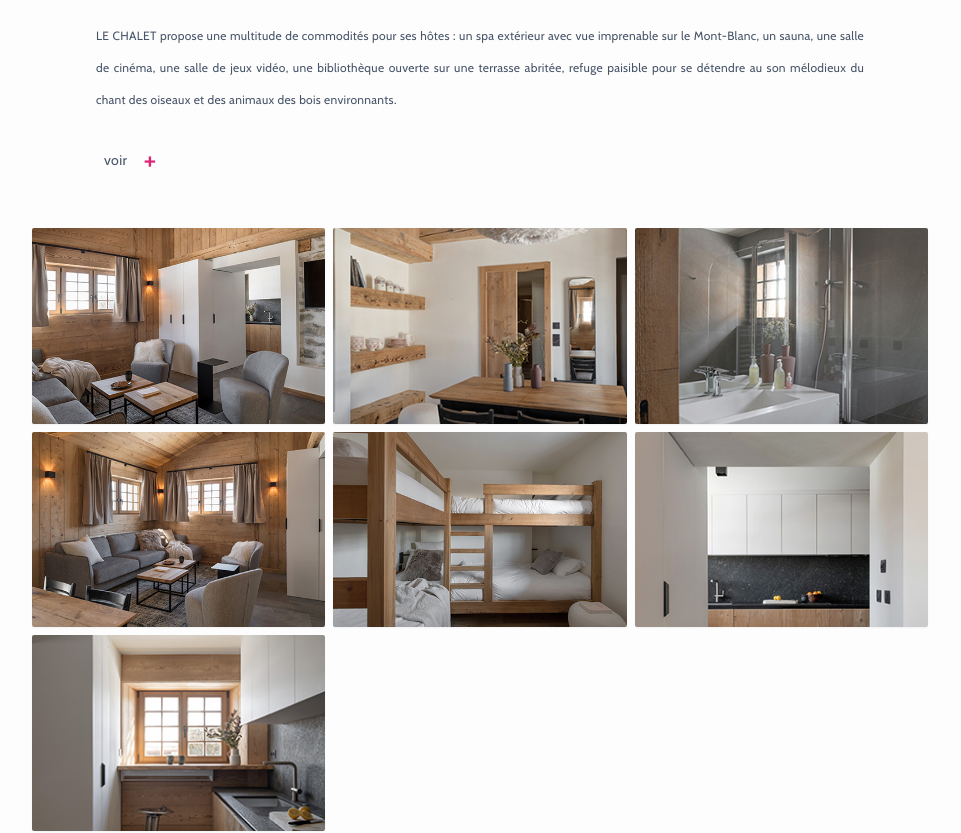
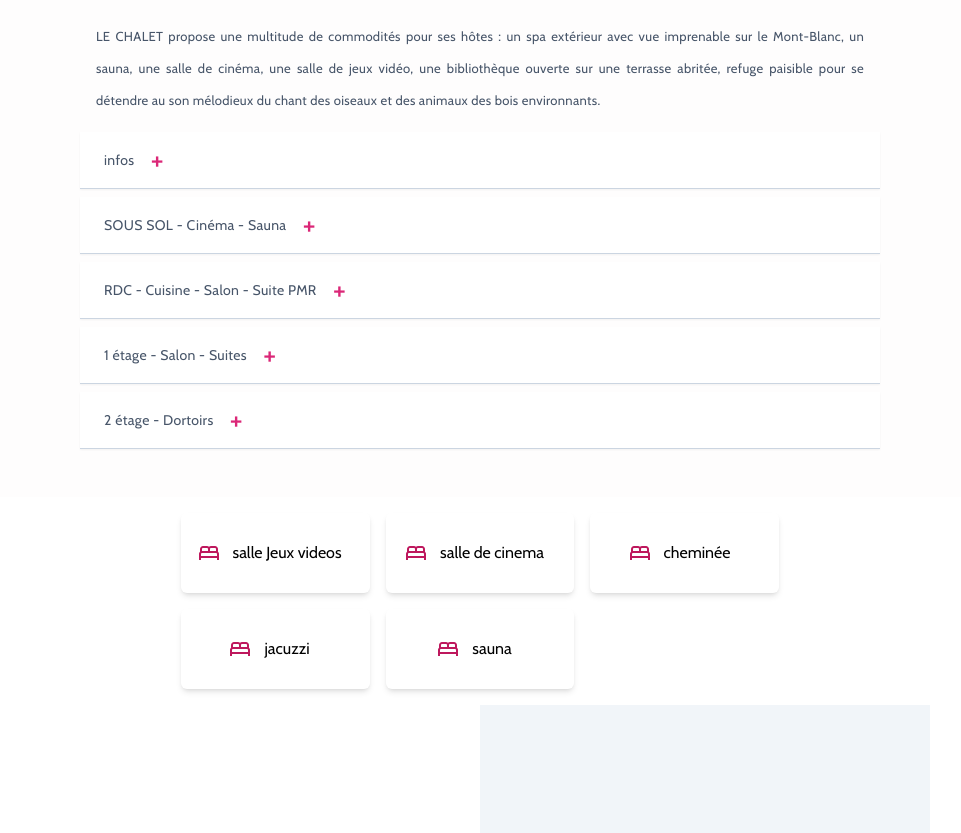
Before and after one commit to devillers/chaletremy, a Next.js app: page /chalet in a window 1280 px wide. Shown: the part 560-1393 px from the top of the page, without its empty margins (160-1121 px from the left). Built offline with nearby package versions, Linux system fonts and the light colour scheme; no server answers; some icons are missing.

Commit message:
accordion

```diff
--- a/app/chalet/page.js
+++ b/app/chalet/page.js
@@ -12,6 +12,7 @@ import { TbBath } from 'react-icons/tb';
 import Accordion from '../components/Accordion'; // Importer le composant Accordion
 import dynamic from 'next/dynamic';
 import 'leaflet/dist/leaflet.css';
+import imagesData from '../json/chalet.json';
 
 // Dynamically import the MapComponent for client-side rendering
 const DynamicMap = dynamic(() => import('../components/MapComponent'), {
@@ -160,7 +161,7 @@ export default function Home() {
               <TbBath className="h-[16px] w-[16px] mr-2 text-pink-600 " />9 sdb
             </a>
           </div>
-          <div className="text-[12px] mt-4">
+          <div className="text-[12px] md:text-[13px] mt-4">
             <p
               className={`${Cabine.className} tracking-wide p-4 leading-8 text-justify`}
             >
@@ -171,7 +172,7 @@ export default function Home() {
               mélodieux du chant des oiseaux et des animaux des bois
               environnants.
             </p>
-            <Accordion title="voir">
+            <Accordion title="infos">
               <p
                 className={`${Cabine.className} tracking-wide p-2 leading-8 text-justify`}
               >
@@ -199,11 +200,25 @@ export default function Home() {
                 communicante permet d’accéder facilement aux deux espaces.
               </p>
             </Accordion>
+            <Accordion title=" SOUS SOL - Cinéma - Sauna ">
+              <h3>SOUS SOL </h3>
+              <PhotoGallery images={imagesData} />
+            </Accordion>
+            <Accordion title="RDC - Cuisine - Salon - Suite PMR">
+              <h3>RDC </h3>
+              <PhotoGallery images={imagesData} />
+            </Accordion>
+            <Accordion title="1 étage - Salon - Suites">
+              <h3> 1 ETAGE </h3>
+              <PhotoGallery images={imagesData} />
+            </Accordion>
+            <Accordion title="2 étage - Dortoirs">
+              <h3> 2 ETAGE </h3>
+              <PhotoGallery images={imagesData} />
+            </Accordion>
           </div>
         </div>
-        <div id="about">
-          <PhotoGallery />
-        </div>
+        <div id="about">{/* a faire  */}</div>
       </section>
       <section
         id="about"
--- a/app/components/Accordion.js
+++ b/app/components/Accordion.js
@@ -9,9 +9,9 @@ const Accordion = ({ title, children }) => {
   };
 
   return (
-    <div className="">
+    <div className="bg-white border-b-slate-300 border-b-[1px] mb-2 shadow-sm roudne-sm">
       <button
-        className={`${Cabine.className}w-full text-left p-4 focus:outline-none flex items-center`}
+        className={`${Cabine.className}w-full text-left p-4 focus:outline-none flex items-center `}
         onClick={toggleAccordion}
       >
         <h3 className={`${Cabine.className} text-[14px] tracking-wide ml-2`}>
--- a/app/components/PhotoGallery.js
+++ b/app/components/PhotoGallery.js
@@ -1,16 +1,6 @@
 import { useState } from 'react';
 
-const images = [
-  { src: '/flat/flat-0.jpg', alt: 'Rectangle Image 1' },
-  { src: '/flat/flat-1.jpg', alt: 'Rectangle Image 1' },
-  { src: '/flat/flat-2.jpg', alt: 'Rectangle Image 1' },
-  { src: '/flat/flat-3.jpg', alt: 'Rectangle Image 1' },
-  { src: '/flat/flat-4.jpg', alt: 'Rectangle Image 1' },
-  { src: '/flat/flat-5.jpg', alt: 'Rectangle Image 1' },
-  { src: '/flat/flat-6.jpg', alt: 'Rectangle Image 1' },
-];
-
-const Gallery = () => {
+const Gallery = ({ images }) => {
   const [isPopupOpen, setIsPopupOpen] = useState(false);
   const [selectedImage, setSelectedImage] = useState(null);
 
--- a/app/flat/page.js
+++ b/app/flat/page.js
@@ -12,6 +12,7 @@ import { TbBath } from 'react-icons/tb';
 import Accordion from '../components/Accordion'; // Importer le composant Accordion
 import dynamic from 'next/dynamic';
 import 'leaflet/dist/leaflet.css';
+import imagesData from '../json/flat.json';
 
 // Dynamically import the MapComponent for client-side rendering
 const DynamicMap = dynamic(() => import('../components/MapComponent'), {
@@ -163,9 +164,9 @@ export default function Home() {
               <TbBath className="h-[16px] w-[16px] mr-2 text-pink-600 " />1 sdb
             </a>
           </div>
-          <div className="">
+          <div className="text-[12px] md:text-[13px] mt-4">
             <p
-              className={`${Cabine.className}  mt-7 tracking-wide p-4 text-[13px] leading-8 text-justify`}
+              className={`${Cabine.className}  mt-7 tracking-wide p-4 leading-8 text-justify`}
             >
               Bienvenue dans cet appartement au sein d'un chalet historique de
               Saint-Gervais. Idéalement situé entre Chamonix et Megève, au pied
@@ -178,7 +179,7 @@ export default function Home() {
             </p>
             <Accordion title="infos supplémentaires">
               <p
-                className={`${Cabine.className} tracking-wide p-2 text-[13px] leading-8 text-justify`}
+                className={`${Cabine.className} tracking-wide p-2 leading-8 text-justify`}
               >
                 L'appartement se compose de 2 chambres équipées d'une literie
                 neuve et confortable : La chambre principale offre intimité et
@@ -218,11 +219,14 @@ export default function Home() {
                 les Alpes.
               </p>
             </Accordion>
+            <Accordion title="1 etage">
+              <p> test </p>
+
+              <PhotoGallery images={imagesData} />
+            </Accordion>
           </div>
         </div>
-        <div id="about">
-          <PhotoGallery />
-        </div>
+        <div id="about"></div>
       </section>
       {/* Content */}
       <section
--- /dev/null
+++ b/app/json/chalet.json
@@ -0,0 +1,9 @@
+[
+  { "src": "/flat/flat-0.jpg", "alt": "Rectangle Image 1" },
+  { "src": "/flat/flat-1.jpg", "alt": "Rectangle Image 2" },
+  { "src": "/flat/flat-2.jpg", "alt": "Rectangle Image 3" },
+  { "src": "/flat/flat-3.jpg", "alt": "Rectangle Image 4" },
+  { "src": "/flat/flat-4.jpg", "alt": "Rectangle Image 5" },
+  { "src": "/flat/flat-5.jpg", "alt": "Rectangle Image 6" },
+  { "src": "/flat/flat-6.jpg", "alt": "Rectangle Image 7" }
+]
--- /dev/null
+++ b/app/json/flat.json
@@ -0,0 +1,9 @@
+[
+    { "src": "/flat/flat-0.jpg", "alt": "Rectangle Image 1" },
+    { "src": "/flat/flat-1.jpg", "alt": "Rectangle Image 2" },
+    { "src": "/flat/flat-2.jpg", "alt": "Rectangle Image 3" },
+    { "src": "/flat/flat-3.jpg", "alt": "Rectangle Image 4" },
+    { "src": "/flat/flat-4.jpg", "alt": "Rectangle Image 5" },
+    { "src": "/flat/flat-5.jpg", "alt": "Rectangle Image 6" },
+    { "src": "/flat/flat-6.jpg", "alt": "Rectangle Image 7" }
+  ]
```
